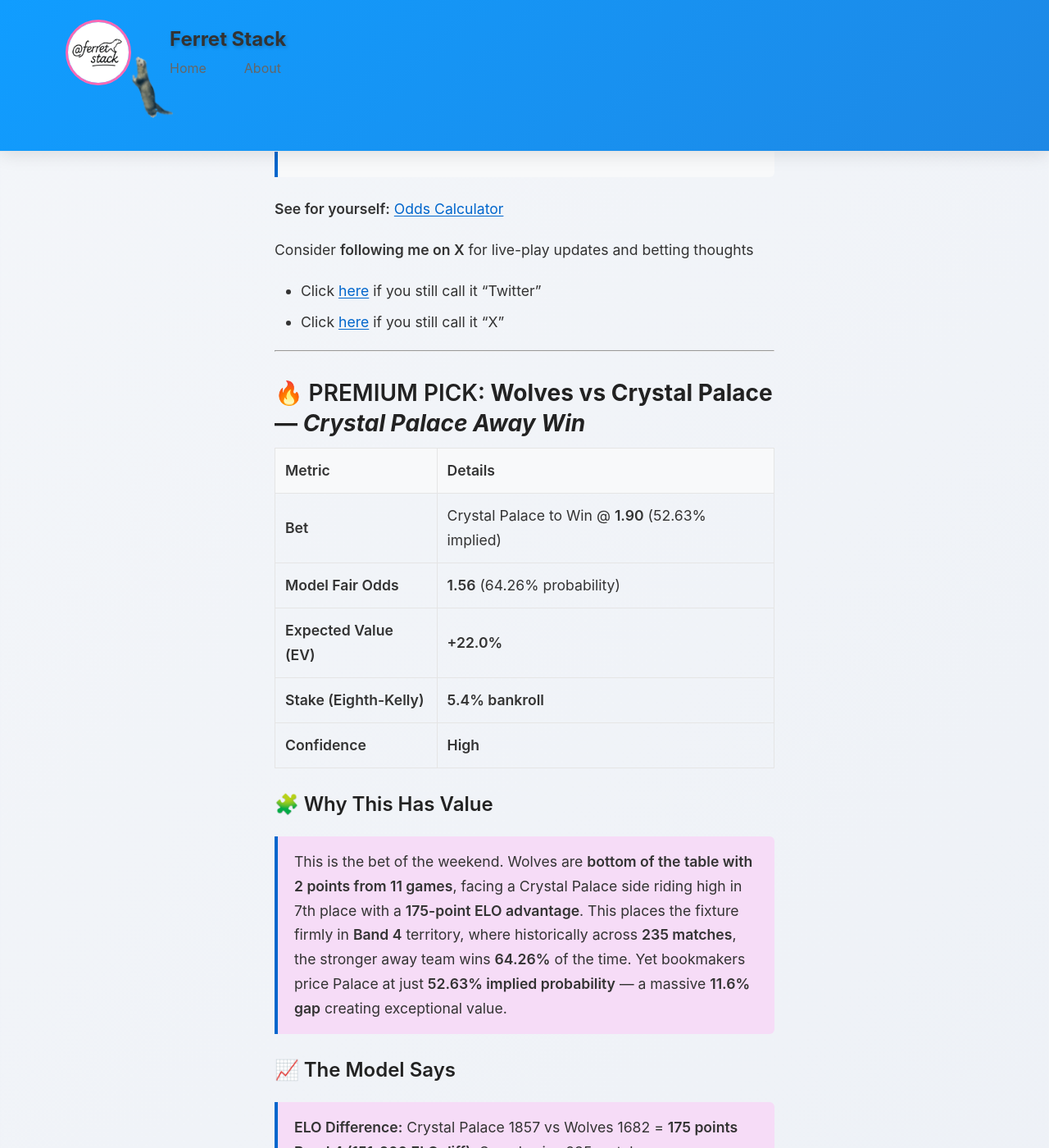
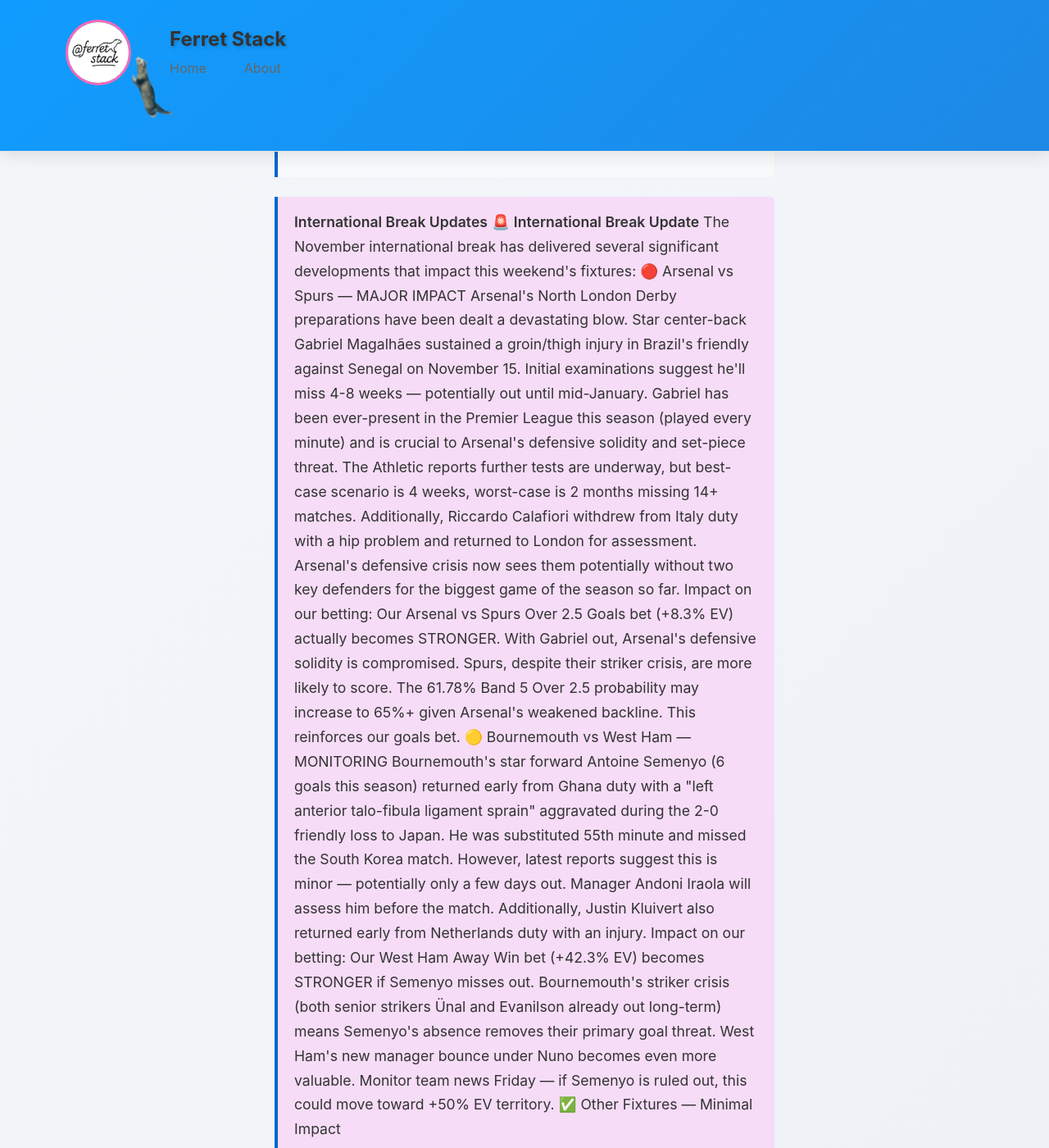
Before and after one commit to ferret-stack/ferret-stack.github.io, a Jekyll site: the page built from _posts/2025-11-13-Matchweek-12.md, in a window 1280 px wide and 1400 px high, scrolled down 645 px. Shown: the whole window at 82% size. Built offline with Jekyll 4.4.1, drawn with Linux system fonts in a browser that asks for light colours; some of the changed text lies outside the part shown.

Commit message:
Update 2025-11-13-Matchweek-12.md
International break updates

```diff
--- a/_posts/2025-11-13-Matchweek-12.md
+++ b/_posts/2025-11-13-Matchweek-12.md
@@ -13,6 +13,25 @@
 > 💰 <strong>Total Portfolio EV:</strong> +16.4%<br>
 > 📊 <strong>Bankroll Stake (Eighth-Kelly):</strong> 30.1%<br>
 > ⚡ <strong>Summary:</strong> Market systematically undervaluing quality away sides and high-scoring fixtures. Seven bets showing strong positive expected value.
+
+<div class="callout">
+<strong>International Break Updates</strong>
+🚨 <strong>International Break Update</strong>
+The November international break has delivered several significant developments that impact this weekend's fixtures:
+🔴 Arsenal vs Spurs — MAJOR IMPACT
+Arsenal's North London Derby preparations have been dealt a devastating blow. Star center-back Gabriel Magalhães sustained a groin/thigh injury in Brazil's friendly against Senegal on November 15. Initial examinations suggest he'll miss 4-8 weeks — potentially out until mid-January. Gabriel has been ever-present in the Premier League this season (played every minute) and is crucial to Arsenal's defensive solidity and set-piece threat. The Athletic reports further tests are underway, but best-case scenario is 4 weeks, worst-case is 2 months missing 14+ matches.
+Additionally, Riccardo Calafiori withdrew from Italy duty with a hip problem and returned to London for assessment. Arsenal's defensive crisis now sees them potentially without two key defenders for the biggest game of the season so far.
+Impact on our betting: Our Arsenal vs Spurs Over 2.5 Goals bet (+8.3% EV) actually becomes STRONGER. With Gabriel out, Arsenal's defensive solidity is compromised. Spurs, despite their striker crisis, are more likely to score. The 61.78% Band 5 Over 2.5 probability may increase to 65%+ given Arsenal's weakened backline. This reinforces our goals bet.
+
+🟡 Bournemouth vs West Ham — MONITORING
+Bournemouth's star forward Antoine Semenyo (6 goals this season) returned early from Ghana duty with a "left anterior talo-fibula ligament sprain" aggravated during the 2-0 friendly loss to Japan. He was substituted 55th minute and missed the South Korea match. However, latest reports suggest this is minor — potentially only a few days out. Manager Andoni Iraola will assess him before the match. Additionally, Justin Kluivert also returned early from Netherlands duty with an injury.
+Impact on our betting: Our West Ham Away Win bet (+42.3% EV) becomes STRONGER if Semenyo misses out. Bournemouth's striker crisis (both senior strikers Ünal and Evanilson already out long-term) means Semenyo's absence removes their primary goal threat. West Ham's new manager bounce under Nuno becomes even more valuable. Monitor team news Friday — if Semenyo is ruled out, this could move toward +50% EV territory.
+
+✅ Other Fixtures — Minimal Impact
+
+</div>
+
+Bottom Line: Arsenal's Gabriel injury is the biggest story and actually strengthens our Over 2.5 Goals bet for that match. Bournemouth's Semenyo situation (pending) could strengthen our West Ham bet. All other fixtures largely unaffected. Monitor Friday team news for final confirmation.
 
 **See for yourself:** [Odds Calculator](https://ferret-stack.github.io/boolean/odds-calculator/)
 
```
